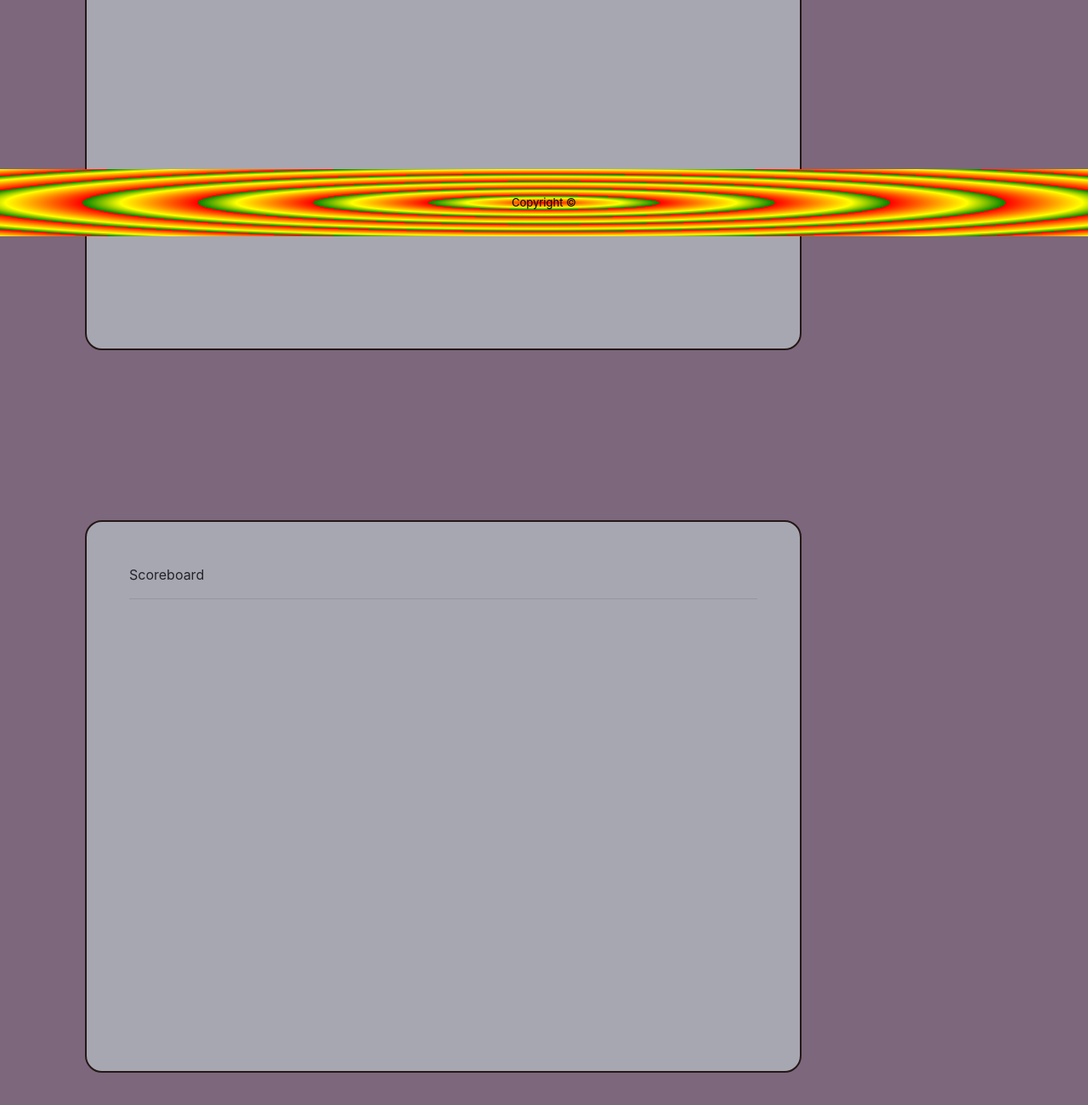
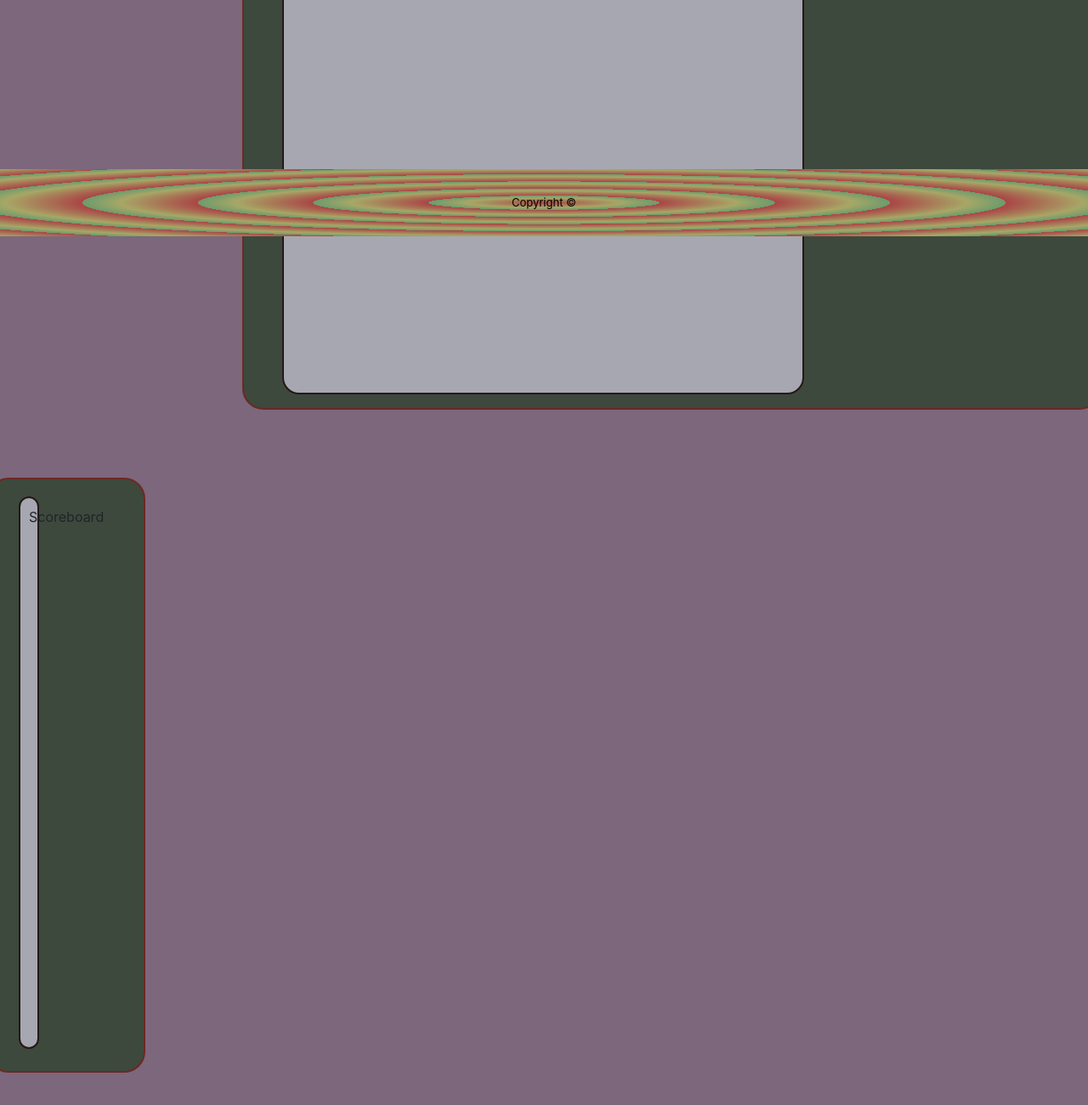
Before and after one commit to CLaughter/word-guess-game, a plain HTML site: page index.html in a window 1280 px wide. Shown: the part 522-1822 px from the top of the page at 85% size. Drawn offline with nearby package versions, Linux system fonts and the light colour scheme.

Commit message:
fixing box display

```diff
--- a/assets/css/style.css
+++ b/assets/css/style.css
@@ -4,44 +4,73 @@
   }
 
   .grad {
-    background-image: repeating-radial-gradient(red, yellow 10%, green 15%);
+    background-image: repeating-radial-gradient(rgb(170, 70, 70), rgb(167, 167, 102) 10%, rgb(108, 155, 108) 15%);
     padding: 30px;
   }
 
   #title {
   color: chartreuse;
   text-align: center;
-  padding: 10px;
+  padding: 50px;
   margin-right: 700px;
   margin-left: 700px;
   background-color: black;
   border-radius: 35px;
   }
 
+  section {
+    width: 100%;
+  }
+
+  .container {
+    background-color: rgb(61, 73, 61);
+    border-radius: 25px;
+    border: 2px solid #6d2823;
+    padding: 20px;
+    margin: 40px;
+    margin-left: 300px;
+    margin-right: 0;
+    height: 700px;
+  }
+
+  .score {
+    background-color: rgb(61, 73, 61);
+    border-radius: 25px;
+    border: 2px solid #6d2823;
+    padding: 20px;
+    margin: 40px;
+    margin-left: 0;
+    height: 700px;
+  }
+
   .gameArea {
+    float: left;
     background-color: rgb(167, 167, 177);
-    margin: 100px;
-    padding: 50px;
+    margin: 10px;
+    padding: 10px;
     width: 100%;
     height:650px;
     border-radius: 20px;
     border: 2px solid #251817;
+    text-align: center;
   }
 
   .scoreBoard {
     float: left;
     background-color: rgb(167, 167, 177);
-    margin: 100px;
-    padding: 50px;
+    margin: 10x;
+    padding: 10px;
     width: 100%;
     height:650px;
     border-radius: 20px;
     border: 2px solid #251817;
+    text-align: center;
   }
 
   #footer {
-
-    background-image: repeating-radial-gradient(red, yellow 10%, green 15%);
+    clear: both;
+    overflow: auto;
+    background-image: repeating-radial-gradient(rgb(170, 70, 70), rgb(167, 167, 102) 10%, rgb(108, 155, 108) 15%);
     color: black;
     text-align: center;
     /* height: 20px; */
--- a/index.html
+++ b/index.html
@@ -24,18 +24,26 @@
 
   <section>
     <div class="row">
+      <!-- <div class="col-md-12"> -->
+
+        <div class="container">
             <div class="col-md-8">
               <div class="gameArea">
                 Hello!
               </div>
             </div>
+        </div>
 
-        <div class="col-md-8">
+          <div class="score">
+            <div class="col-md-4">
               <div class="scoreBoard">
                Scoreboard
               <hr>
               </div>
             <div>
+          </div>
+
+      </div>
     </div>
   </section>
 
```
Lines whose indentation alone changed are shown as unchanged.
